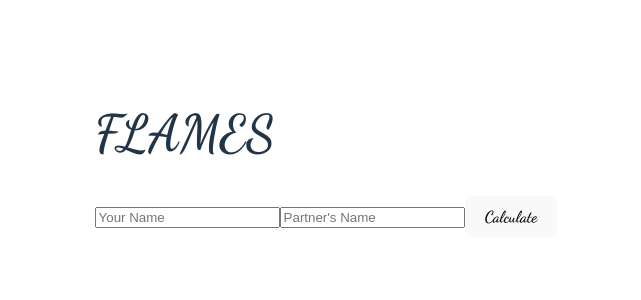
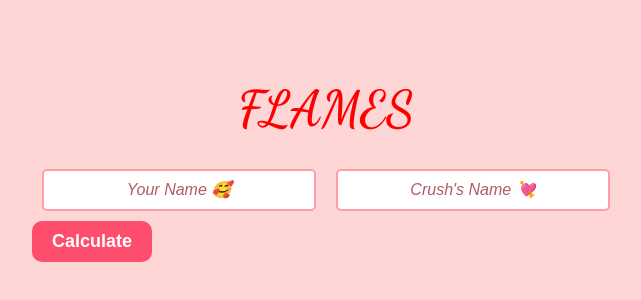
Before and after one commit to varsha-thomas-2004/FLAMES, a React (Vite) app: page / in a window 1280 px wide. Shown: the part 246-546 px from the top of the page, without its empty margins (314-955 px from the left). Built offline with nearby package versions, Linux system fonts and the light colour scheme.

Commit message:
Pages modified CSS mainly

```diff
--- a/src/App.jsx
+++ b/src/App.jsx
@@ -17,8 +17,8 @@ const HomePage = () => {
     <div className="flex items-center justify-center min-h-screen bg-[#FDDCDC]">
       <div className="flex flex-col items-center text-center p-8 rounded-2xl shadow-xl w-96">
         <h1 className="text-pink-600 text-3xl font-bold">FLAMES</h1>
-        <input className="my-2 p-2 border rounded" value={name1} onChange={(e) => setName1(e.target.value)} placeholder="Your Name" />
-        <input className="my-2 p-2 border rounded" value={name2} onChange={(e) => setName2(e.target.value)} placeholder="Partner's Name" />
+        <input className="my-2 p-2 border rounded" value={name1} onChange={(e) => setName1(e.target.value)} placeholder="Your Name 🥰" />
+        <input className="my-2 p-2 border rounded" value={name2} onChange={(e) => setName2(e.target.value)} placeholder="Crush's Name 💘" />
         <button className="bg-pink-500 text-white px-4 py-2 rounded" onClick={handleCalculate}>Calculate</button>
       </div>
     </div>
--- a/src/components/ResultPage.jsx
+++ b/src/components/ResultPage.jsx
@@ -1,6 +1,6 @@
 import React, { useState, useEffect } from "react";
 import { useSearchParams } from "react-router-dom";
-import { getFlamesEliminationOrder } from "../logic/flamesLogic";
+import { getFlamesEliminationOrder } from "../logic/flameslogic";
 
 const ResultPage = () => {
   const [searchParams] = useSearchParams();
--- a/src/index.css
+++ b/src/index.css
@@ -1,6 +1,6 @@
 @import url('https://fonts.googleapis.com/css2?family=Dancing+Script:wght@600&display=swap');
 
-:root {
+/*:root {
   font-family: Inter, system-ui, Avenir, Helvetica, Arial, sans-serif;
   line-height: 1.5;
   font-weight: 400;
@@ -76,4 +76,136 @@ body {
   justify-content: center;
   align-items: center;
   min-height: 100vh;
+}*/
+/*
+body {
+  background-color: #ffd6d6;
+  font-family: 'Dancing Script', cursive;
+  text-align: center;
 }
+
+.container {
+  margin-top: 50px;
+}
+
+h1 {
+  font-size: 50px;
+  color: red;
+}
+
+input {
+  padding: 10px;
+  margin: 10px;
+  border: 2px solid #ff9ea8;
+  border-radius: 5px;
+  background-color: white;
+  font-size: 16px;
+}
+
+input::placeholder {
+  color: #b05b66;
+  font-style: italic;
+}
+
+button {
+  background-color: #ff4d6d;
+  color: white;
+  border: none;
+  padding: 10px 20px;
+  font-size: 18px;
+  font-weight: bold;
+  border-radius: 10px;
+  cursor: pointer;
+  display: flex;
+  align-items: center;
+  justify-content: center;
+}
+
+button:hover {
+  background-color: #d93c5f;
+}
+
+.heart-icon {
+  margin-right: 5px;
+}
+
+.relationship-desc {
+  font-size: 14px;
+  color: red;
+  margin-top: 10px;
+}*/
+
+body {
+  background-color: #ffd6d6;
+  font-family: 'Dancing Script', cursive;
+  text-align: center;
+  display: flex;
+  justify-content: center;
+  align-items: center;
+  height: 100vh;
+  margin: 0;
+}
+
+.container {
+  display: flex;
+  flex-direction: column;
+  align-items: center;
+  justify-content: center;
+  background: rgba(255, 255, 255, 0.7);
+  padding: 30px;
+  border-radius: 10px;
+  box-shadow: 0px 4px 10px rgba(0, 0, 0, 0.1);
+}
+
+h1 {
+  font-size: 50px;
+  color: red;
+  margin-bottom: 20px;
+}
+
+input {
+  width: 250px;
+  padding: 10px;
+  margin: 10px;
+  border: 2px solid #ff9ea8;
+  border-radius: 5px;
+  background-color: white;
+  font-size: 16px;
+  text-align: center;
+}
+
+input::placeholder {
+  color: #b05b66;
+  font-style: italic;
+}
+
+button {
+  background-color: #ff4d6d;
+  color: white;
+  border: none;
+  padding: 10px 20px;
+  font-size: 18px;
+  font-weight: bold;
+  border-radius: 10px;
+  cursor: pointer;
+  display: flex;
+  align-items: center;
+  justify-content: center;
+  margin-top: 10px auto;
+  width: fit-content;
+}
+
+button:hover {
+  background-color: #d93c5f;
+  align-items: center;
+}
+
+.heart-icon {
+  margin-right: 5px;
+}
+
+.relationship-desc {
+  font-size: 14px;
+  color: red;
+  margin-top: 10px;
+}
```
